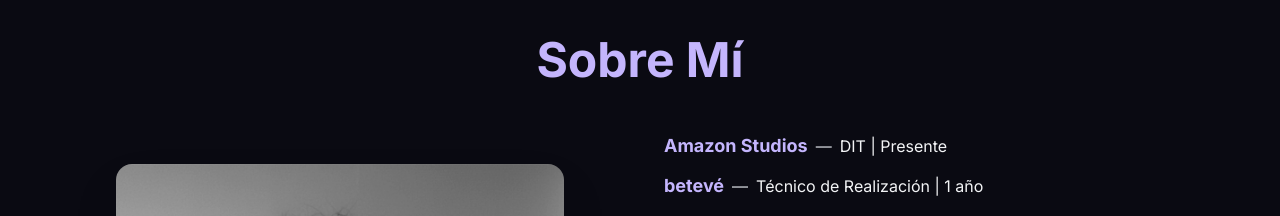
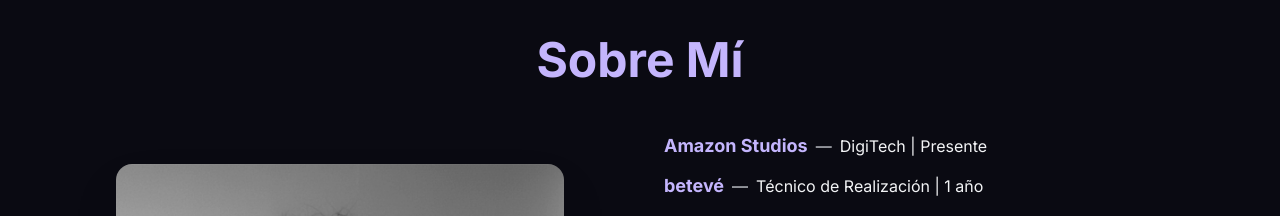
Before and after one commit to NahuelGranollers/Portfolio, a React (Vite) app: page / in a window 1280 px wide. Shown: the part 2040-2256 px from the top of the page. Built offline with nearby package versions, Linux system fonts and the light colour scheme; no server answers.

Commit message:
fix: translate Amazon Studios and duration in About section

```diff
--- a/components/About.tsx
+++ b/components/About.tsx
@@ -39,7 +39,7 @@ const About: React.FC = () => {
                 <div className="flex items-baseline gap-2">
                   <span className="text-violet-300 font-semibold text-lg">Amazon Studios</span>
                   <span className="text-gray-300">—</span>
-                  <span className="text-gray-100 break-words block sm:inline">DIT | Presente</span>
+                  <span className="text-gray-100 break-words block sm:inline">{t('about.amazon')} | {t('about.amazonDuration')}</span>
                 </div>
                 <div className="flex items-baseline gap-2">
                   <span className="text-violet-300 font-semibold text-lg">betevé</span>
```
